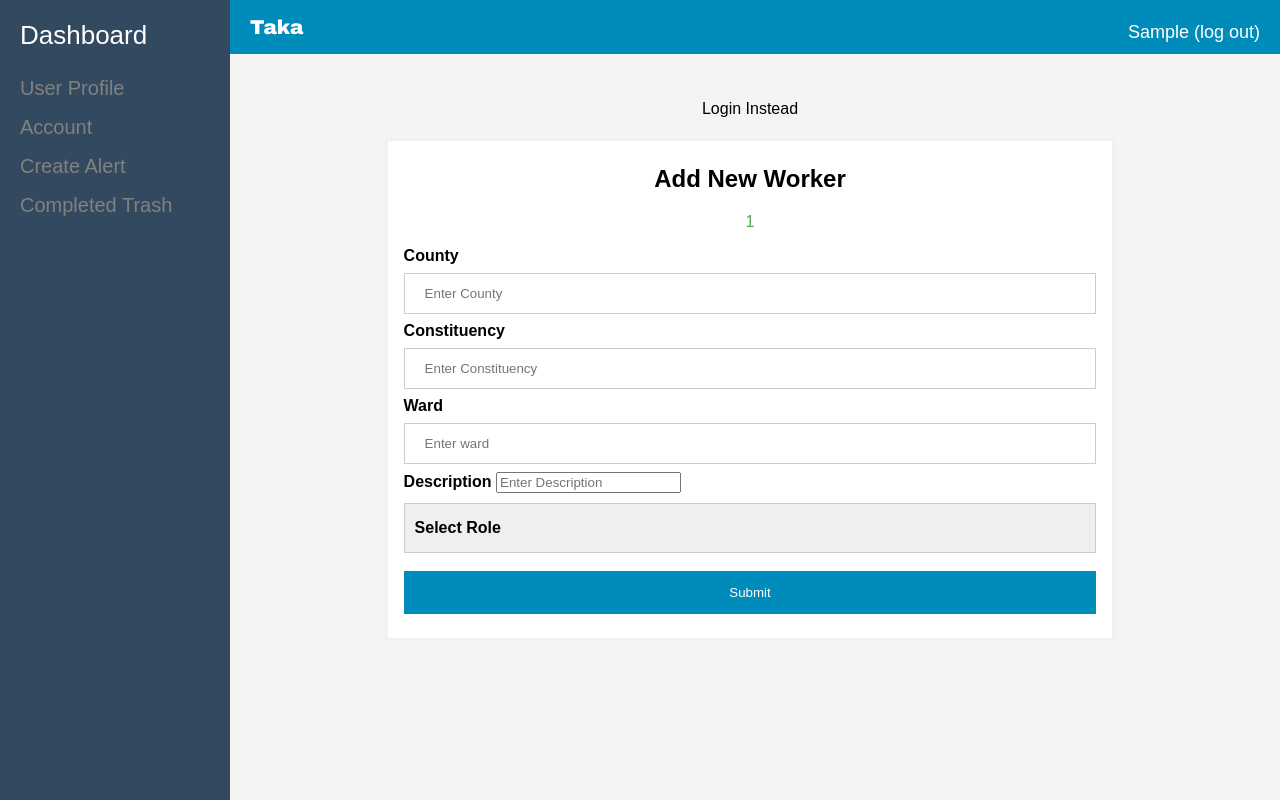
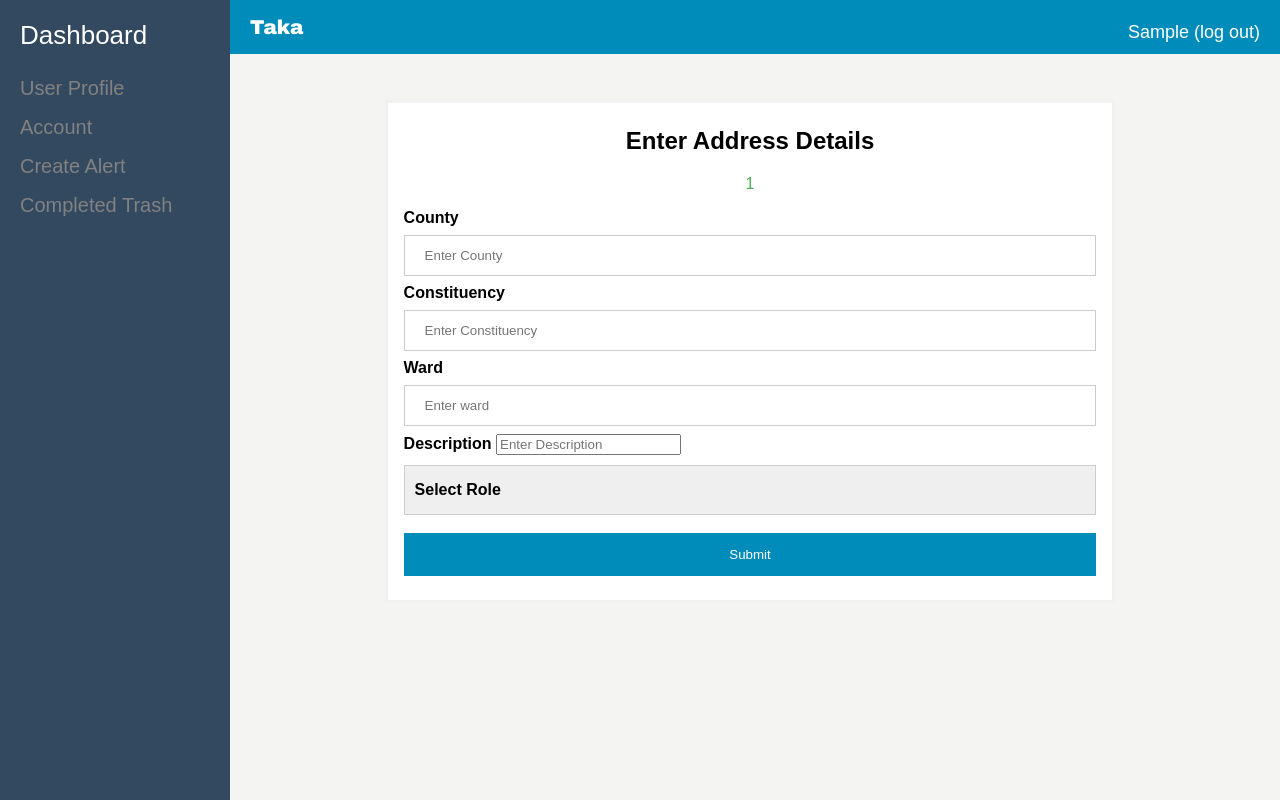
Before and after one commit to benghi254/taka, a PHP site: page /myswc/user/location.php in a window 1280 px wide. Run offline with PHP 8.4, Linux system fonts and the light colour scheme; the visitor is signed in with stand-in values (Sample User, id 1).

Commit message:
address details

```diff
--- a/user/location.php
+++ b/user/location.php
@@ -16,7 +16,7 @@ if(!isset($_SESSION['username']))
     <meta charset="utf-8">
     <meta name="viewport" content="width=device-width, initial-scale=1">
 
-    <title>Register</title>
+    <title>location details</title>
 
     <link rel="stylesheet" href="../assets/style/menu.css">
     <link rel="stylesheet" href="../assets/style/main.css">
@@ -33,12 +33,10 @@ if(!isset($_SESSION['username']))
     <div class="body-container">
         <div class="ml-24">
             <div class="form-container">
-                <div class="m-2 back-link">
-                    <a href="userLogin.php">Login Instead</a>
-                </div>
-                <form action="controllers/newWorker.php" method="post">
+
+                <form action="newAddress.php" method="post">
                     <div class="form-title">
-                        <h2>Add New Worker</h2>
+                        <h2>Enter Address Details</h2>
                     </div>
                     <div class="err-submit">
                         <?php if(isset($_SESSION['err'])):?>
@@ -61,7 +59,7 @@ if(!isset($_SESSION['username']))
                         <input type="text" placeholder="Enter ward" name="email" required>
 
                         <label><b>Description</b></label>
-                        <input type="text-area" placeholder="Enter Description" name="phone" required>
+                        <input type="textbox" placeholder="Enter Description" name="phone" required>
 
                          <select  class="custom-select" name="role" required>
                             <option value="">Select Role</option>
```
Also changed, not shown: user/Faddress.php (+9 -9 lines).
